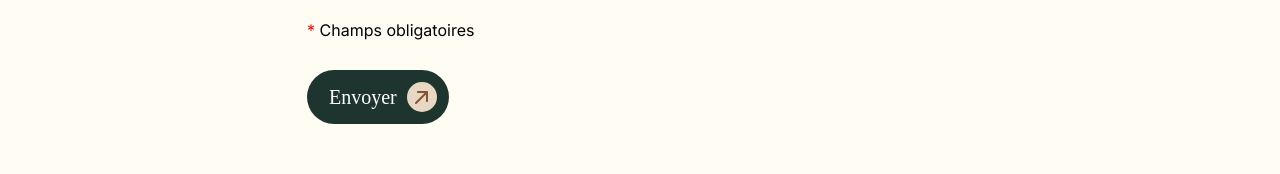
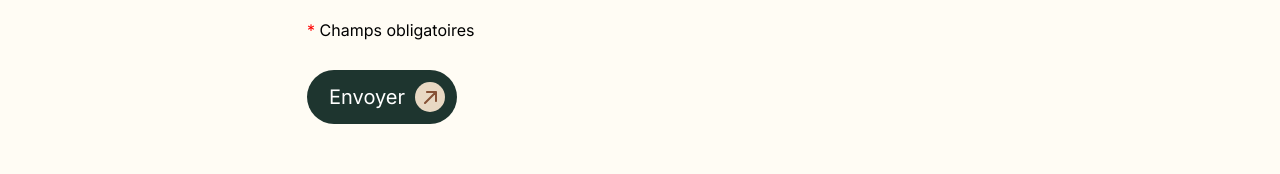
Before and after one commit to arthurveroch/bb-ride, a Next.js app: page /contact in a window 1280 px wide. Shown: the part 851-1025 px from the top of the page. Built offline with nearby package versions, Linux system fonts and the light colour scheme; a web font is replaced by a local one.

Commit message:
feat: add contact page form component with custom button and styling

```diff
--- a/src/app/(frontend)/components/contact-page/ButtonForm.tsx
+++ b/src/app/(frontend)/components/contact-page/ButtonForm.tsx
@@ -8,7 +8,7 @@ type Props = {
 export default function ButtonForm({ text }: Props) {
   return (
     <button className={`${inter.className} ${styles.buttonContainer}`}>
-      {text}
+      <span className={inter.className}>{text}</span>
       <div className={styles.arrowContainer}>
         <svg
           width="13"
--- a/src/app/(frontend)/components/contact-page/button-form.module.css
+++ b/src/app/(frontend)/components/contact-page/button-form.module.css
@@ -17,6 +17,11 @@
   width: fit-content;
   color: #fff;
   font-size: 20px;
+  cursor: pointer;
+
+  span {
+    width: fit-content;
+  }
 }
 .buttonContainer::before {
   content: '';
--- a/src/app/(frontend)/components/contact-page/form.module.css
+++ b/src/app/(frontend)/components/contact-page/form.module.css
@@ -4,7 +4,6 @@
   align-items: flex-start;
   flex-direction: column;
   gap: 20px;
-  cursor: pointer;
 
   p {
     width: 100%;
@@ -24,6 +23,14 @@
   span {
     width: 100%;
   }
+}
+
+.selector {
+  display: flex;
+  flex-direction: column;
+  gap: 5px;
+  font-weight: 300;
+  width: 100%;
 
   select {
     all: unset;
@@ -34,15 +41,8 @@
     box-sizing: border-box;
     display: flex;
     width: 318px;
+    cursor: pointer;
   }
-}
-
-.selector {
-  display: flex;
-  flex-direction: column;
-  gap: 5px;
-  font-weight: 300;
-  width: 100%;
 }
 
 .textarea {
```
